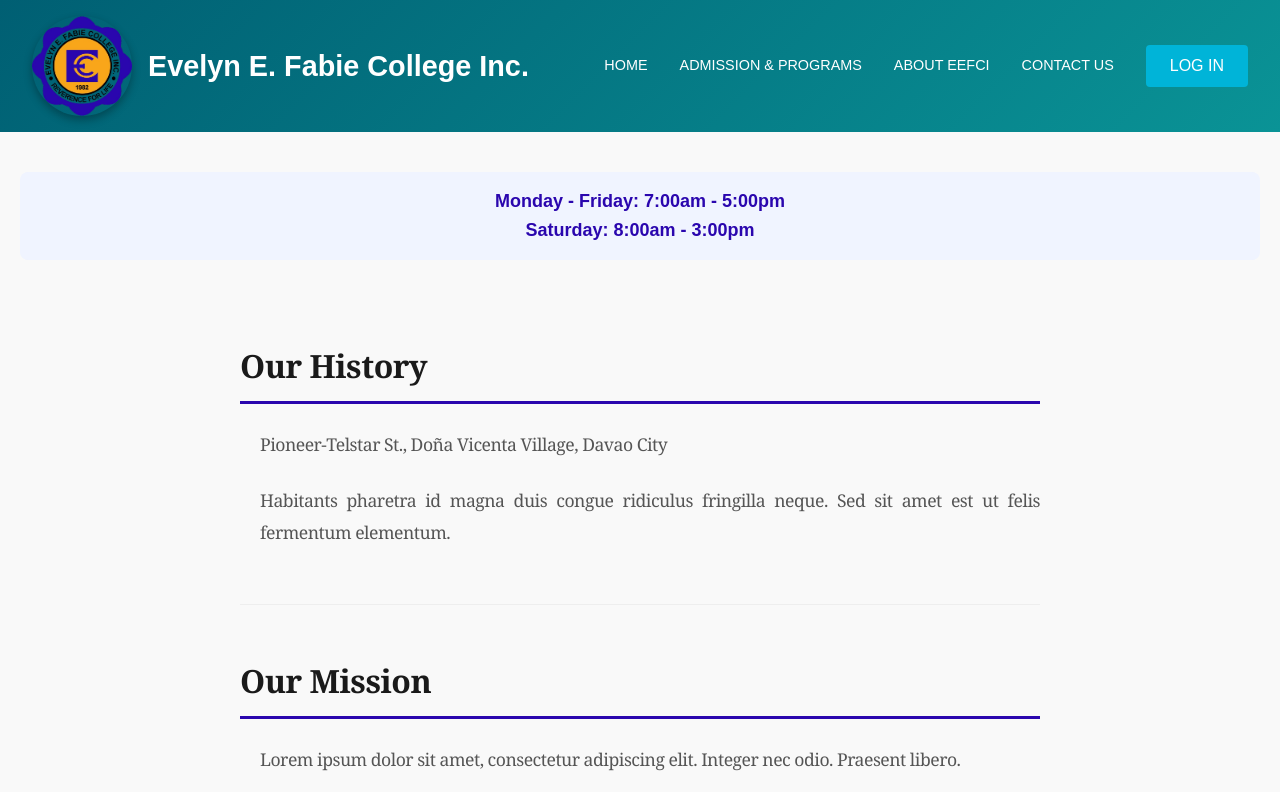
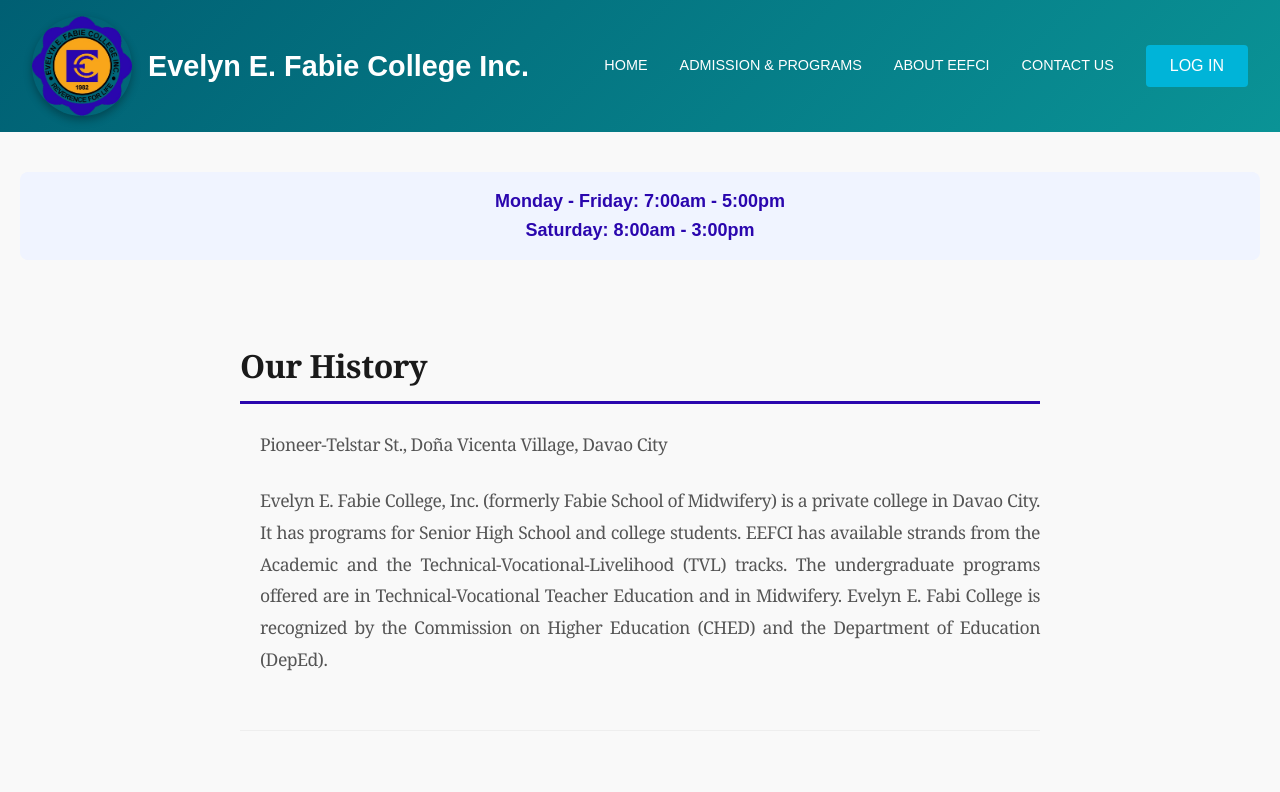
Before and after one commit to TrinaKeen/schoolmanagementsystem2, a Next.js app: page /SchoolWebsite/AboutUs in a window 1280 px wide. Shown: the top 792 px of the page. Built offline with nearby package versions, Linux system fonts and the light colour scheme.

Commit message:
Added some detail for about page

```diff
--- a/app/SchoolWebsite/AboutUs/page.js
+++ b/app/SchoolWebsite/AboutUs/page.js
@@ -26,13 +26,20 @@
               Pioneer-Telstar St., Doña Vicenta Village, Davao City
             </p>
             <p>
-              Habitants pharetra id magna duis congue ridiculus fringilla neque. Sed sit amet est ut felis fermentum elementum.
+              Evelyn E. Fabie College, Inc. (formerly Fabie School of Midwifery) is a private college in Davao City. It has programs for Senior High School and college students. EEFCI has available strands from the Academic and the Technical-Vocational-Livelihood (TVL) tracks.
+              The undergraduate programs offered are in Technical-Vocational Teacher Education and in Midwifery.
+              Evelyn E. Fabi College is recognized by the Commission on Higher Education (CHED) and the Department of Education (DepEd).
             </p>
           </div>
 
           <div className={styles.missionVision}>
             <h2>Our Mission</h2>
-            <p>Lorem ipsum dolor sit amet, consectetur adipiscing elit. Integer nec odio. Praesent libero.</p>
+            <p>Choosing the right program can help you set your future goals and visualize where you want to be.
+              Whether you want to be an engineer, a teacher, an accountant, or you want to level up in your profession,
+              making yourself informed with the right choices will surely back you up in the future.
+              Are you ready to map your career with Evelyn E. Fabie College, Inc.?
+              Make the best decision in choosing the right path for you, click through the list of programs offered by Evelyn E. Fabie College, Inc. below:</p>
+              <a href='/SchoolWebsite/AdminandPrograms'>View Available Programs</a>
             <h2>Our Vision</h2>
             <p>Conubia sodales gravida laoreet natoque nibh. Etiam feugiat lorem non metus vulputate.</p>
           </div>
```
